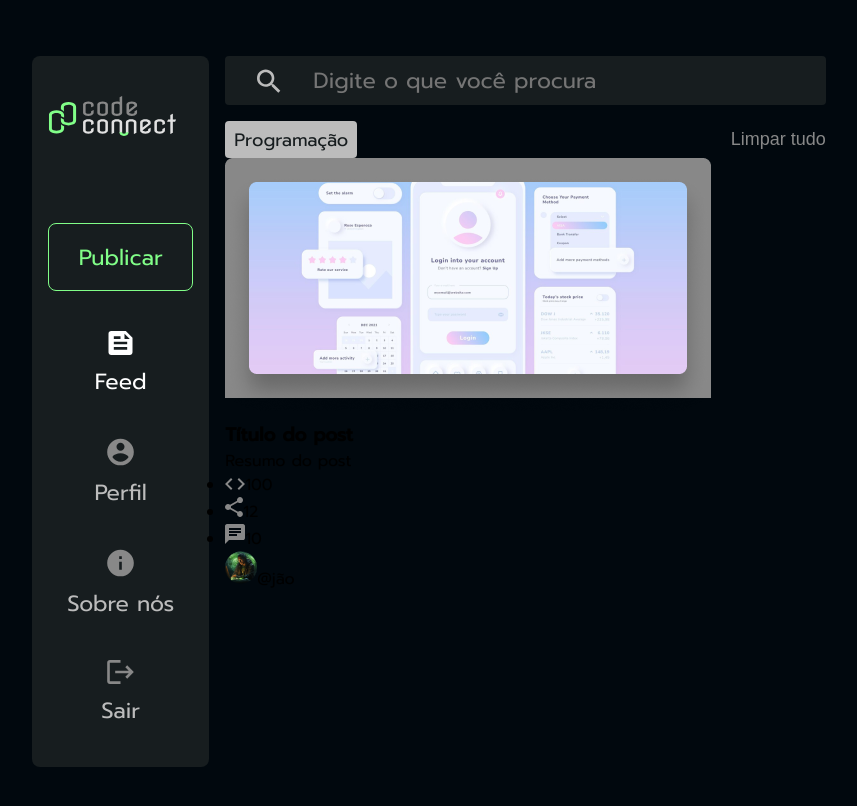
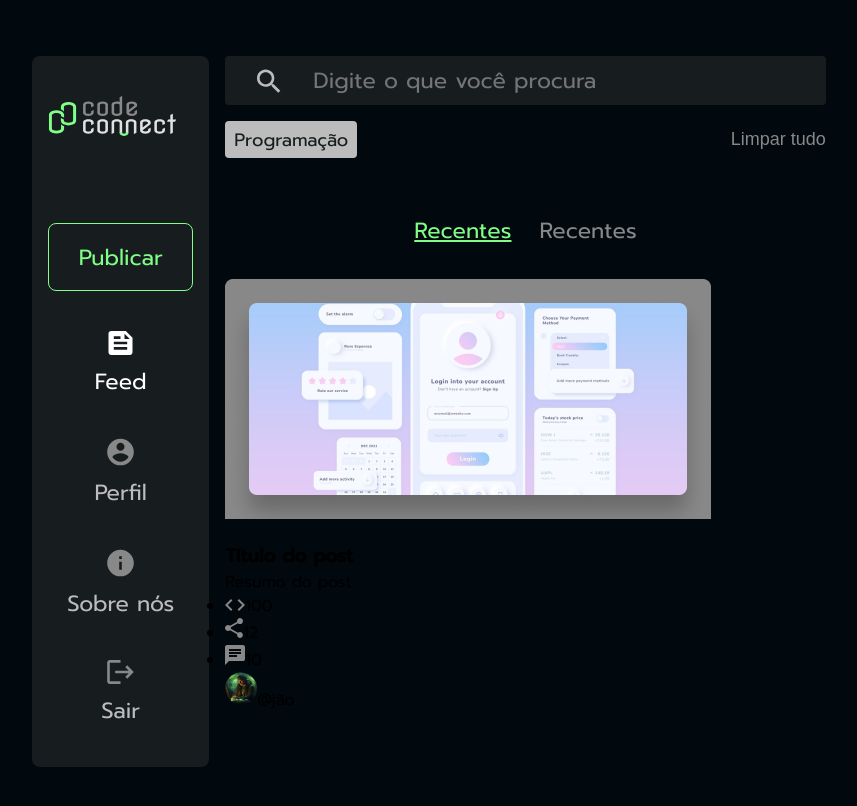
Before and after one commit to gabrielfari4/code-connect2, a React (Vite) app: page / in a window 1280 px wide. Shown: the top 806 px of the page, without its empty margins (211-1068 px from the left). Built offline with nearby package versions, Linux system fonts and the light colour scheme.

Commit message:
creating/stylizing orderby component

```diff
--- a/src/App.jsx
+++ b/src/App.jsx
@@ -1,6 +1,7 @@
 import './App.css'
 import Card from './components/Card'
 import Filter from './components/Filter'
+import OrderBy from './components/OrderBy'
 import SearchBar from './components/SearchBar'
 import Sidebar from './components/Sidebar'
 
@@ -13,7 +14,7 @@ function App() {
       <div>
         <SearchBar />
         <Filter />
-        {/* Criar componente ordenação */}
+        <OrderBy />
         <Card />
       </div>
     </div>
--- a/src/components/OrderBy/index.jsx
+++ b/src/components/OrderBy/index.jsx
@@ -0,0 +1,10 @@
+import './styles.css'
+
+export default function OrderBy () {
+    return (
+        <div className='container__orderby'>
+            <h2 className='orderby ativo'>Recentes</h2>
+            <h2 className='orderby'>Recentes</h2>
+        </div>
+    )
+}
--- /dev/null
+++ b/src/components/OrderBy/styles.css
@@ -0,0 +1,19 @@
+.container__orderby {
+    display: flex;
+    justify-content: center;
+    column-gap: 28px;
+    margin-top: 3.5em;
+    margin-bottom: 2em;
+}
+
+.orderby {
+    font-family: var(--fonte);
+    color: var(--cinza-medio);
+    font-size: 22px;
+    font-weight: 300;
+}
+
+.ativo {
+    color: var(--verde-destaque);
+    text-decoration: underline;
+}
```
